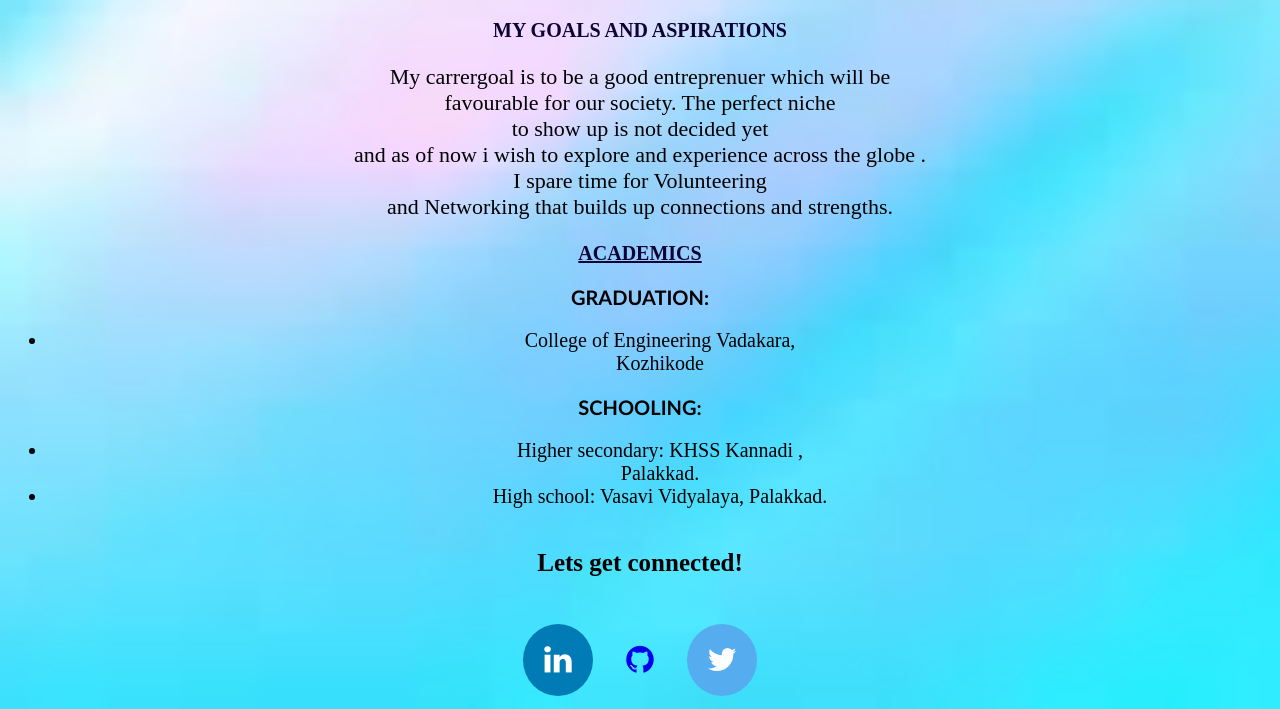
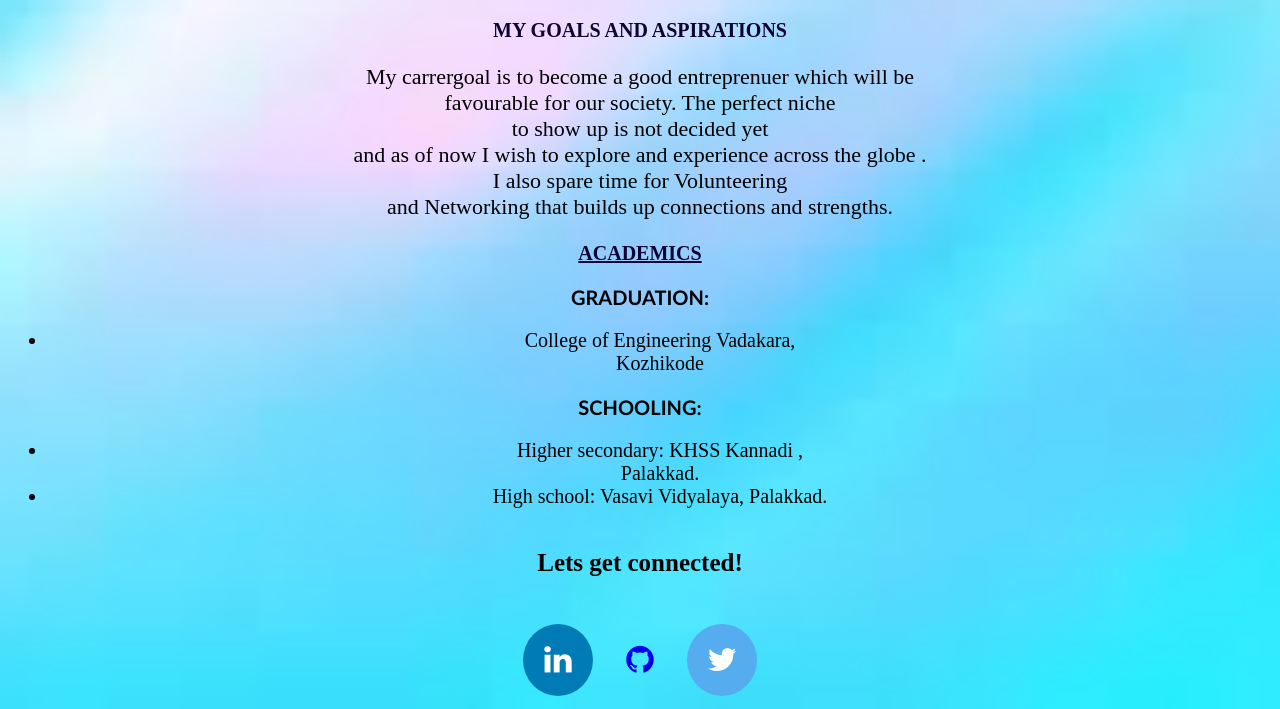
Before and after one commit to Pravitha007/pravithaprofile.github.io, a plain HTML site: page index.html in a window 1280 px wide. Shown: the part 910-1619 px from the top of the page. Drawn offline with Linux system fonts and the light colour scheme; a web font is replaced by a local one.

Commit message:
Update index.html

```diff
--- a/index.html
+++ b/index.html
@@ -30,15 +30,11 @@
             </div></p>
 
 
+<h2>     MY GOALS AND ASPIRATIONS</h2>
 
-
-
-
-    <h2>     MY GOALS AND ASPIRATIONS</h2>
-
-        <p> My carrergoal is to  be a good entreprenuer which will be<br> favourable for our society. The perfect niche<br> to show up is not decided yet <br>
-            and as of now i wish to explore and experience across the globe .<br>
-            I spare time for Volunteering <br>and Networking that builds up connections and strengths.
+        <p> My carrergoal is to  become a good entreprenuer which will be<br> favourable for our society. The perfect niche<br> to show up is not decided yet <br>
+            and as of now I wish to explore and experience across the globe .<br>
+            I also spare time for Volunteering <br>and Networking that builds up connections and strengths.
 
 
         </p>
```
